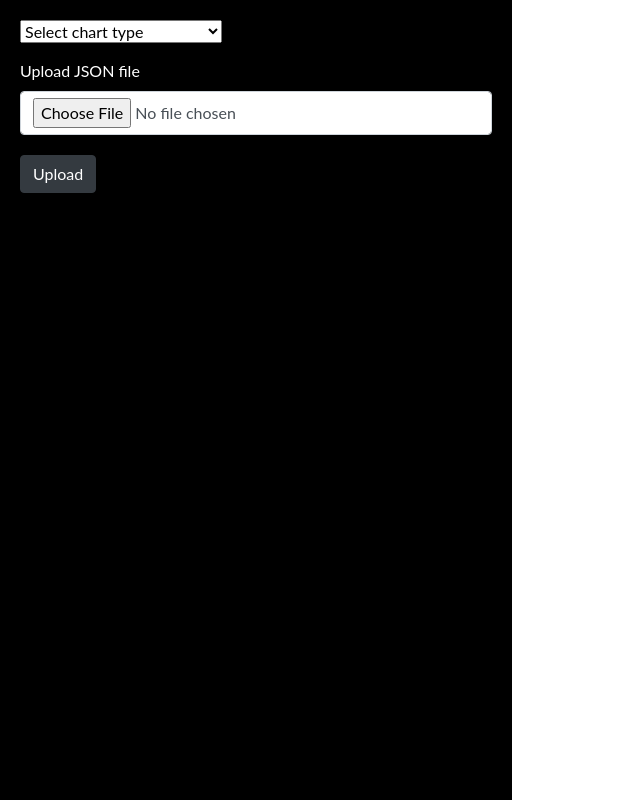
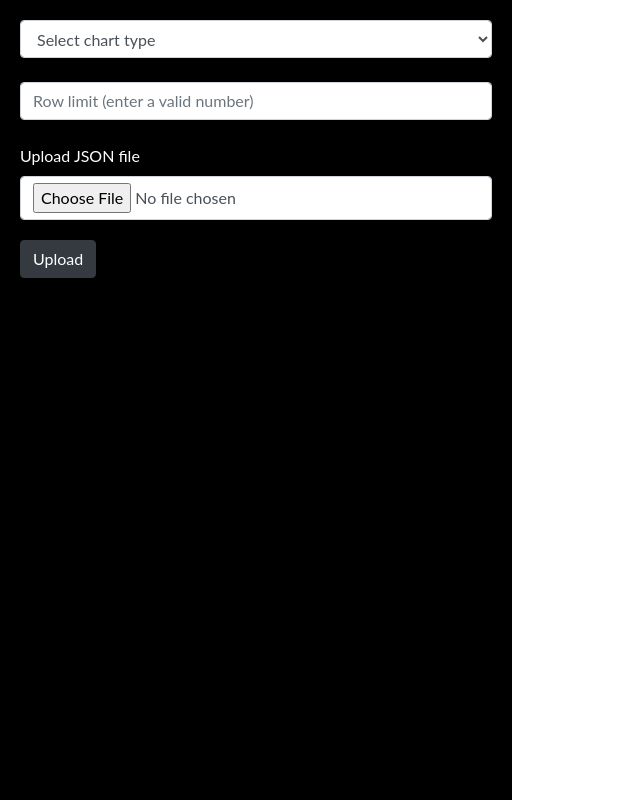
Before and after one commit to atirek-ak/chart-renderer, a Flask app: page / in a window 1280 px wide. Shown: the whole page, without its empty margins (0-640 px from the left). Run offline with Flask 2, Linux system fonts and the light colour scheme; some libraries are stand-ins or nearby versions.

Commit message:
Add row limit UI component

```diff
--- a/main.py
+++ b/main.py
@@ -44,7 +44,9 @@ def result():
 	try:
 		if request.method=='POST':
 			select=request.form['select']
+			rowlimit=request.form['rowlimit']
 			print(select)
+			print(rowlimit)
 			if 'file' not in request.files:
 				return render_template("index.html")
 			file = request.files['file']
--- a/templates/index.html
+++ b/templates/index.html
@@ -8,12 +8,14 @@
    <!-- chart type selection  -->
    <form method="POST" enctype=multipart/form-data action="http://localhost:5000/">
       <div class="form-group" style="margin-left: 20px; margin-right: 20px;">
-         <select class="form-select form-select-lg mb-3" aria-label=".form-select-lg example" name="select">
+         <select class="form-control" aria-label=".form-select-lg example" name="select">
             <option selected>Select chart type</option>
             <option value="1">Sankey Chart</option>
             <option value="2">Parallel coordinates Chart</option>
             <option value="3">Simple Line Chart</option>
          </select>
+         <br>
+         <input type="text" class="form-control" placeholder="Row limit (enter a valid number)" aria-label="Username" aria-describedby="basic-addon1" name="rowlimit">
          <br>
          <label style="color: #fff" for="customFile">Upload JSON file</label>
          <input type="file" class="form-control" id="file" name="file"/>
```
